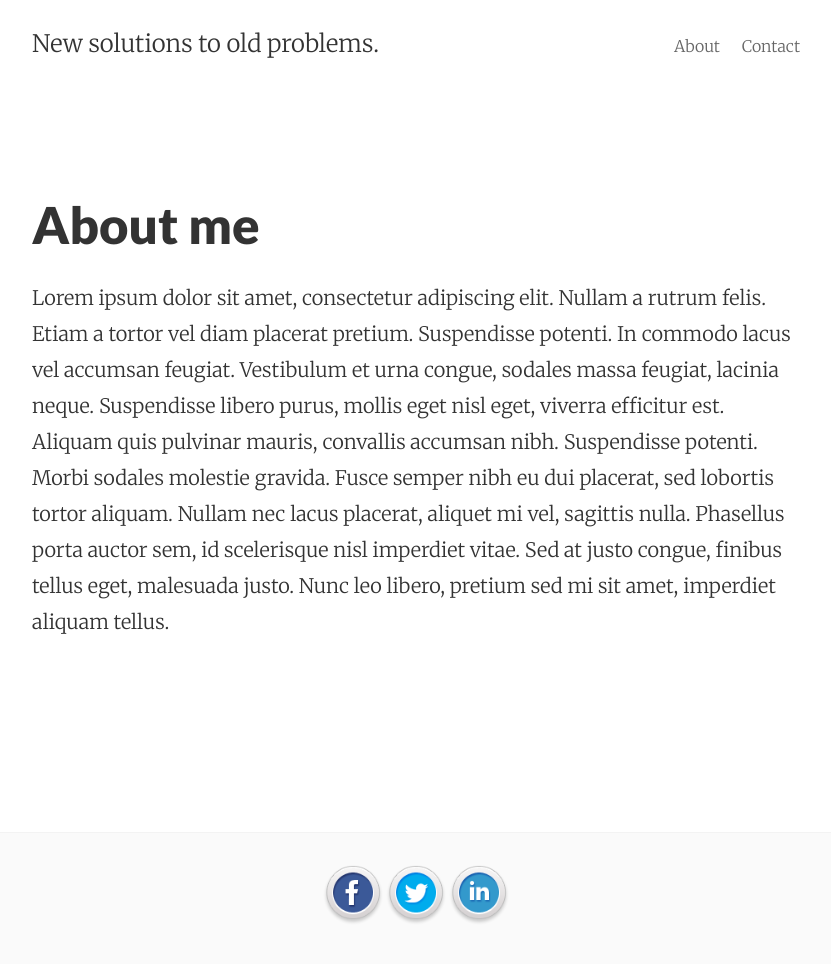
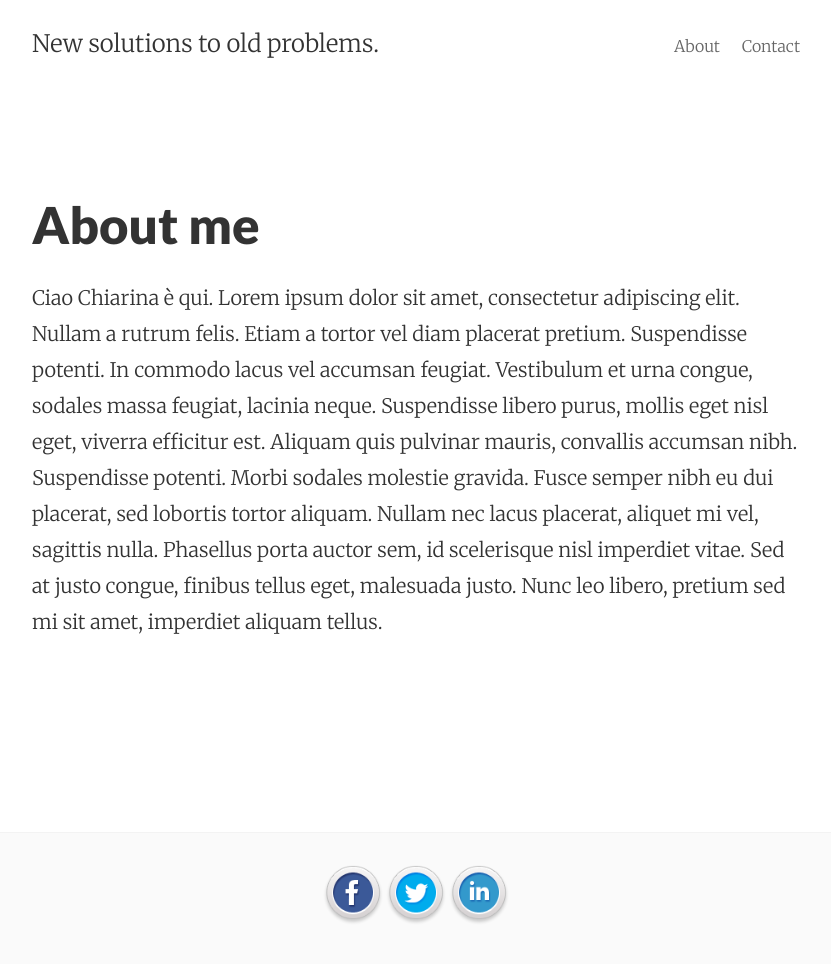
Before and after one commit to ivanomanca/ivanomanca.github.io, a Jekyll site: the page built from about.md, in a window 1280 px wide. Shown: the whole page, without its empty margins (224-1055 px from the left). Built offline with Jekyll 4.4.1, drawn with Linux system fonts in a browser that asks for light colours.

Commit message:
About editing.

```diff
--- a/about.md
+++ b/about.md
@@ -4,7 +4,7 @@ title: About me
 permalink: /about/
 ---
 
-Lorem ipsum dolor sit amet, consectetur adipiscing elit.
+Ciao Chiarina è qui. Lorem ipsum dolor sit amet, consectetur adipiscing elit.
 Nullam a rutrum felis. Etiam a tortor vel diam placerat pretium.
 Suspendisse potenti. In commodo lacus vel accumsan feugiat.
 Vestibulum et urna congue, sodales massa feugiat, lacinia neque.
```
